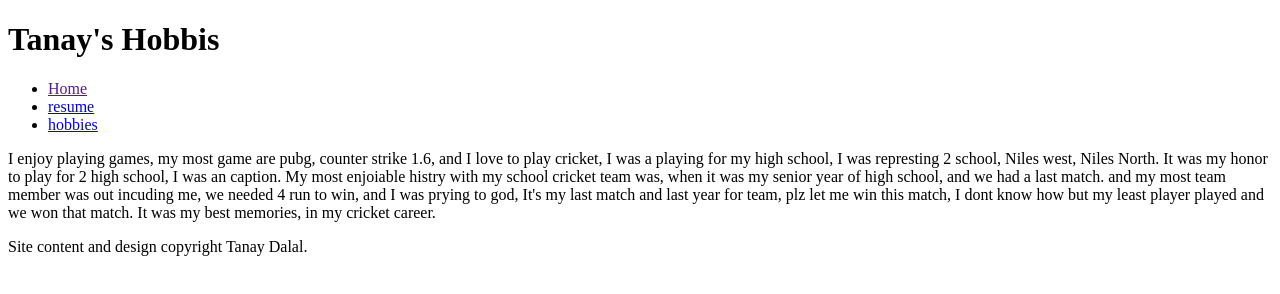
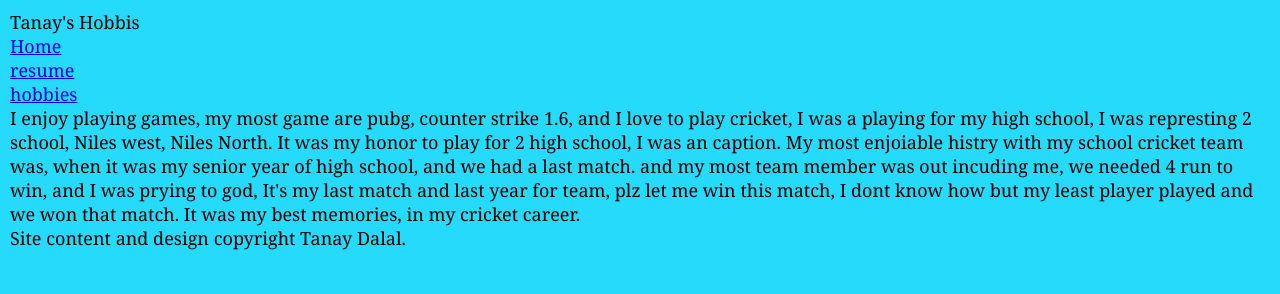
Before and after one commit to tdalal17/webside, a plain HTML site: page hobbies/index.html in a window 1280 px wide. Drawn offline with Linux system fonts and the light colour scheme.

Commit message:
add some stuff

```diff
--- a/css/screen.css
+++ b/css/screen.css
@@ -12,13 +12,23 @@ a,abbr,acronym,address,applet,article,aside,audio,b,big,blockquote,body,canvas,c
 */
 
 /* Begin site styles below */
- html {
-  width: 334px;
-  height: 1334px;
-  background-color: rgb(23, 185, 235);
-  font-family: Georgia, "Helvetica Neue", Helvetica, Arial, sans-serif;
-  background-size: 14ch 133ch;
- }
+
+/* CSS Styles for home page */
+html {
+background-color: rgb(37, 218, 250);
+  color: black;
+  line-height: 1.333em; /* 24/18 = 1.333em */
+  margin: 0.555em; /* 10/18 = 0.555em */
+}
 
 /* CSS Styles for resume page */
+html {
+  background: color white;
+ color: black;
+ font-family: Georgia, "Helvetica Neue", Helvetica, Arial, sans-serif;
+  font-size: 1.125em; /* 18/16 = 1.125em */
+  line-height: 1.333em; /* 24/18 = 1.333em */
+  margin: 0.555em; /* 10/18 = 0.555em */
+}
+
 /* css Sryles for hobbies page */
--- a/hobbies/index.html
+++ b/hobbies/index.html
@@ -1,21 +1,23 @@
 <!DOCTYPE html>
-<html lang="en">
+<html lang="en" id="hobbies">
 <head>
-    <meta charset="UTF-8">
-    <meta http-equiv="X-UA-Compatible" content="IE=edge">
-    <meta name="viewport" content="width=device-width, initial-scale=1.0">
+        <meta charset="utf-8" />
         <title>Hobbies</title>
-    <link rel="stylesheet" href="/css/index.css">
+        <link rel="stylesheet" href="/css/screen.css">
 </head>
 <body>
     <h1>Tanay's Hobbis</h1>
     <nav>
         <ul>
-           <li><a href="">Home</a></li>
-            <li><a href="/website/resume/index.html"> resume</a></li>
-            <li><a href="/website/hobbies/index.html">hobbies</a></li>
+           <li><a href="/index.html">Home</a></li>
+            <li><a href="/resume/index.html"> resume</a></li>
+            <li><a href="/hobbies/index.html">hobbies</a></li>
 
-        </ul> </nav> <article> <p>I enjoy playing games, my most game are pubg,
+        </ul>
+            </nav>
+                <article>
+                    <p>
+                        I enjoy playing games, my most game are pubg,
                          counter strike 1.6, and I love to play cricket, I was a playing for my
                          high school,  I was represting 2 school, Niles west, Niles North. It was
                          my honor to play for 2 high school, I was an caption. My most enjoiable
@@ -24,6 +26,11 @@
                          incuding me, we needed 4 run to win, and I was prying to god, It's my
                          last match and last year for team, plz  let me win this match, I dont
                          know how but my least player played and we won that match. It was my
-        best memories, in my cricket career.  </p> </article> </main> <footer
-        id="footer"> <p>Site content and design copyright Tanay Dalal.</p>
-        </footer> </body> </html>
+                         best memories, in my cricket career.
+                    </p>
+                    </article>
+                </main> <footer id="footer">
+        <p>Site content and design copyright Tanay Dalal.</p>
+        </footer>
+</body>
+</html>
--- a/index.html
+++ b/index.html
@@ -1,18 +1,16 @@
 <!DOCTYPE html>
-<html lang="en">
+<html lang="en" id="Home">
 <head>
-    <meta charset="UTF-8">
-    <meta http-equiv="X-UA-Compatible" content="IE=edge">
-    <meta name="viewport" content="width=device-width, initial-scale=1.0">
-    <title>Website</title>
-    <link rel="stylesheet" href="/css/index.css">
+        <meta charset="utf-8" />
+        <title>Home</title>
+        <link rel="stylesheet" href="/css/screen.css" />
 </head>
 <body>
     <header id="header">
         <h1>Tanay dalal</h1>
         <nav>
             <ul>
-         <li><a href="">Home</a></li>
+         <li><a href="/index.html">Home</a></li>
                 <li><a href="resume/index.html"> resume</a></li>
                 <li><a href="/hobbies/index.html">hobbies</a></li>
             </ul>
```
Also changed, not shown: resume/index.html (+4 -4 lines). Lines whose indentation alone changed are shown as unchanged.
